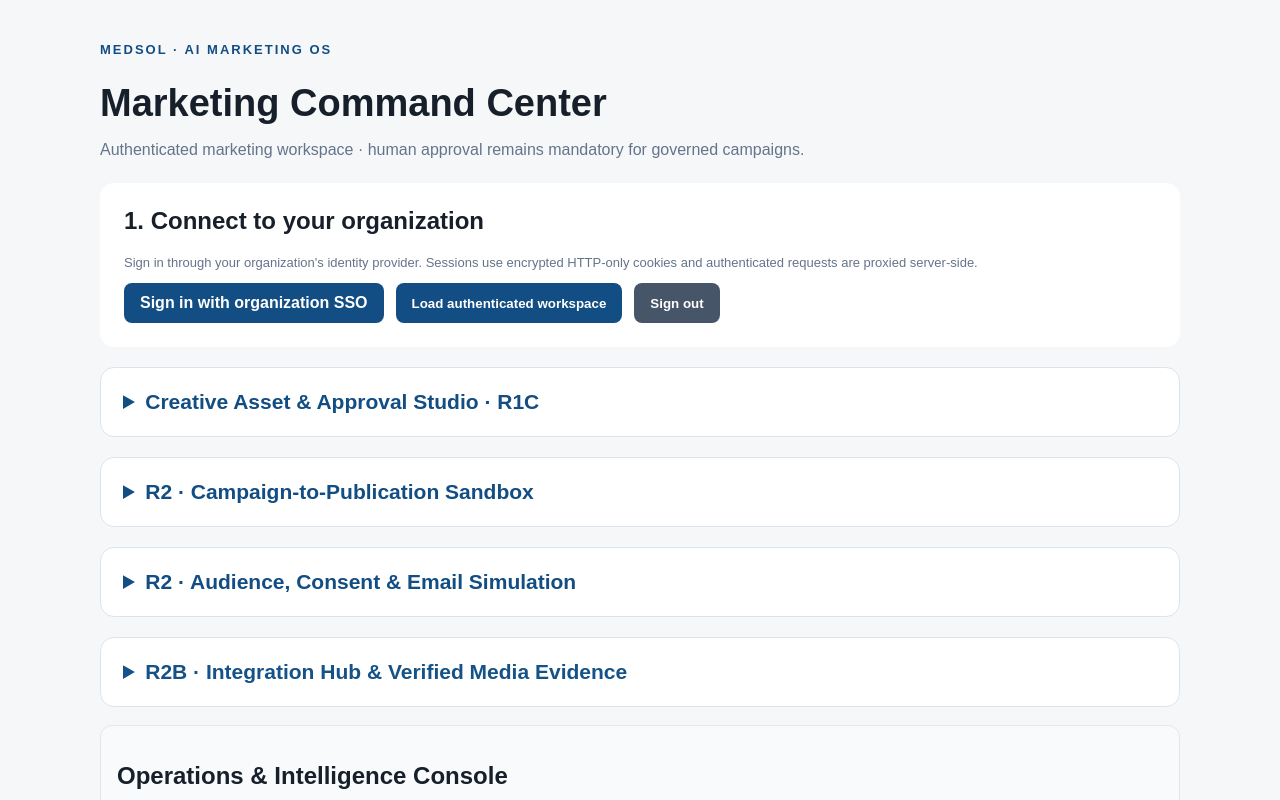
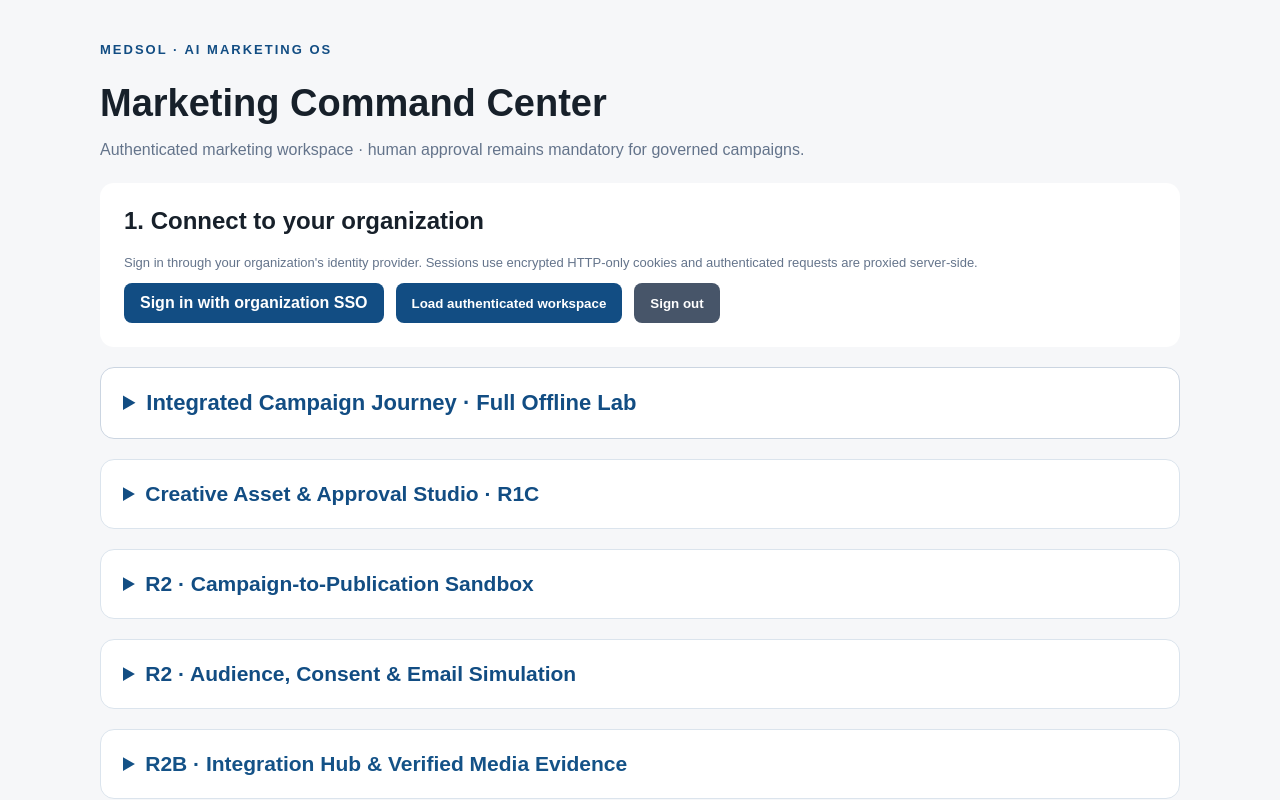
Before and after one commit to Ashour158/medsol-ai-marketing-os, a Next.js app in the folder apps/web/: page / in a window 1280 px wide. Shown: the top 800 px of the page. Built offline with nearby package versions, Linux system fonts and the light colour scheme.

Commit message:
R3-O: surface end-to-end offline campaign lab in the authenticated command center

```diff
--- a/apps/web/src/app/page.tsx
+++ b/apps/web/src/app/page.tsx
@@ -12,6 +12,7 @@ import MemoryGraphStudio from "./memory-graph-studio";
 import R3AcceptanceStudio from "./r3-release-acceptance-studio";
 import GovernedToolRegistryStudio from "./governed-tool-registry-studio";
 import ProviderContractTrialStudio from "./provider-contract-trial-studio";
+import OfflineCampaignJourneyStudio from "./offline-campaign-journey-studio";
 
 type Workflow = { workflowExecutionId?: string; id?: string; status?: string; currentStep?: string; correlationId?: string; output?: unknown; steps?: unknown[] };
 export default function Home() {
@@ -125,6 +126,7 @@ export default function Home() {
       {identity && <p>Signed in as {identity.email} · {identity.role}</p>}
       {agents !== null && <details style={{ marginTop: 14 }}><summary>Agent roster</summary><pre style={{ whiteSpace: "pre-wrap", overflowWrap: "anywhere" }}>{JSON.stringify(agents, null, 2)}</pre></details>}
     </section>
+    <OfflineCampaignJourneyStudio identity={identity} />
     <CreativeGovernanceStudio identity={identity} />
     <CampaignPublicationStudio identity={identity}/>
     <SyntheticEmailStudio identity={identity}/>
```
